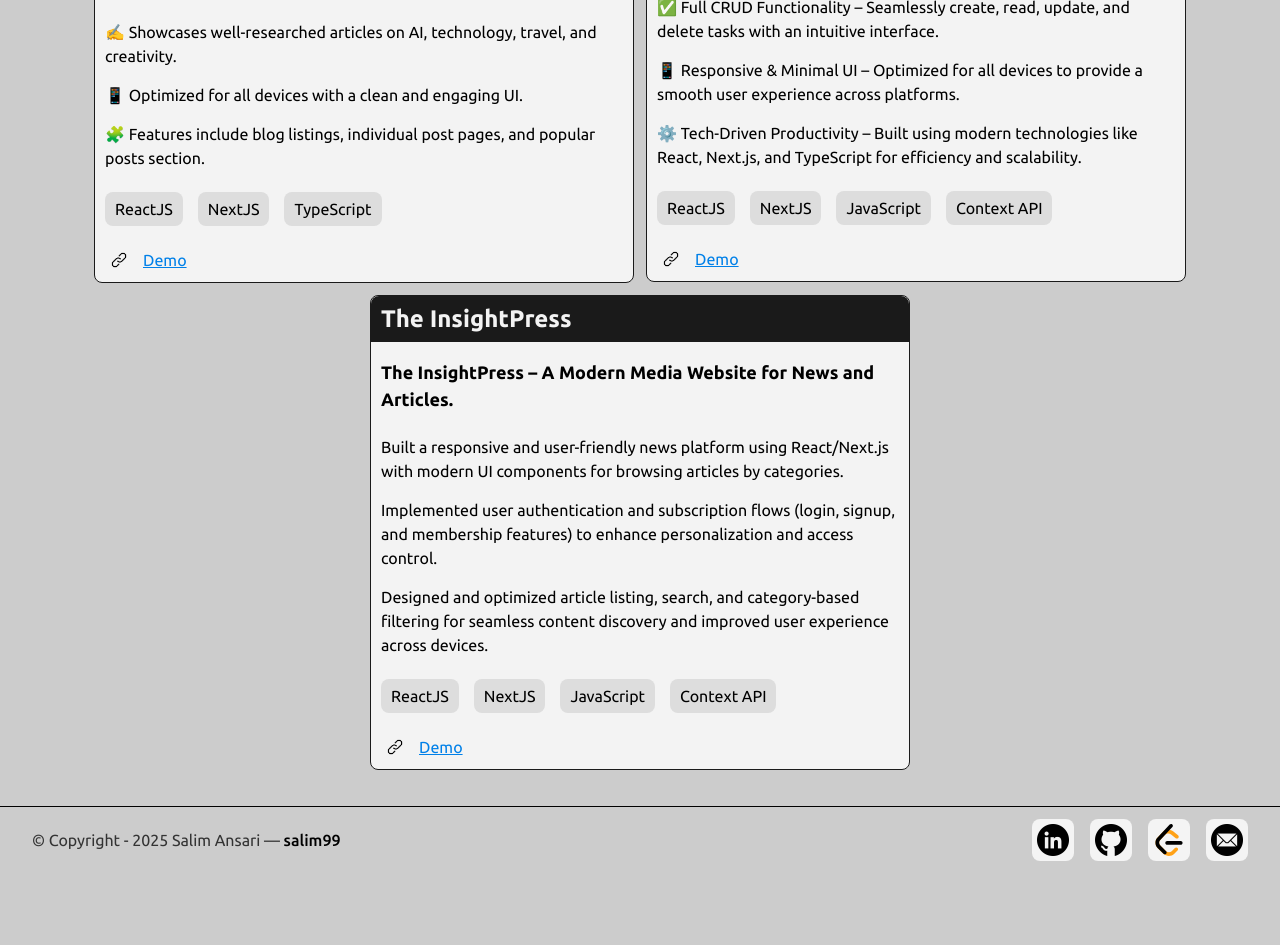
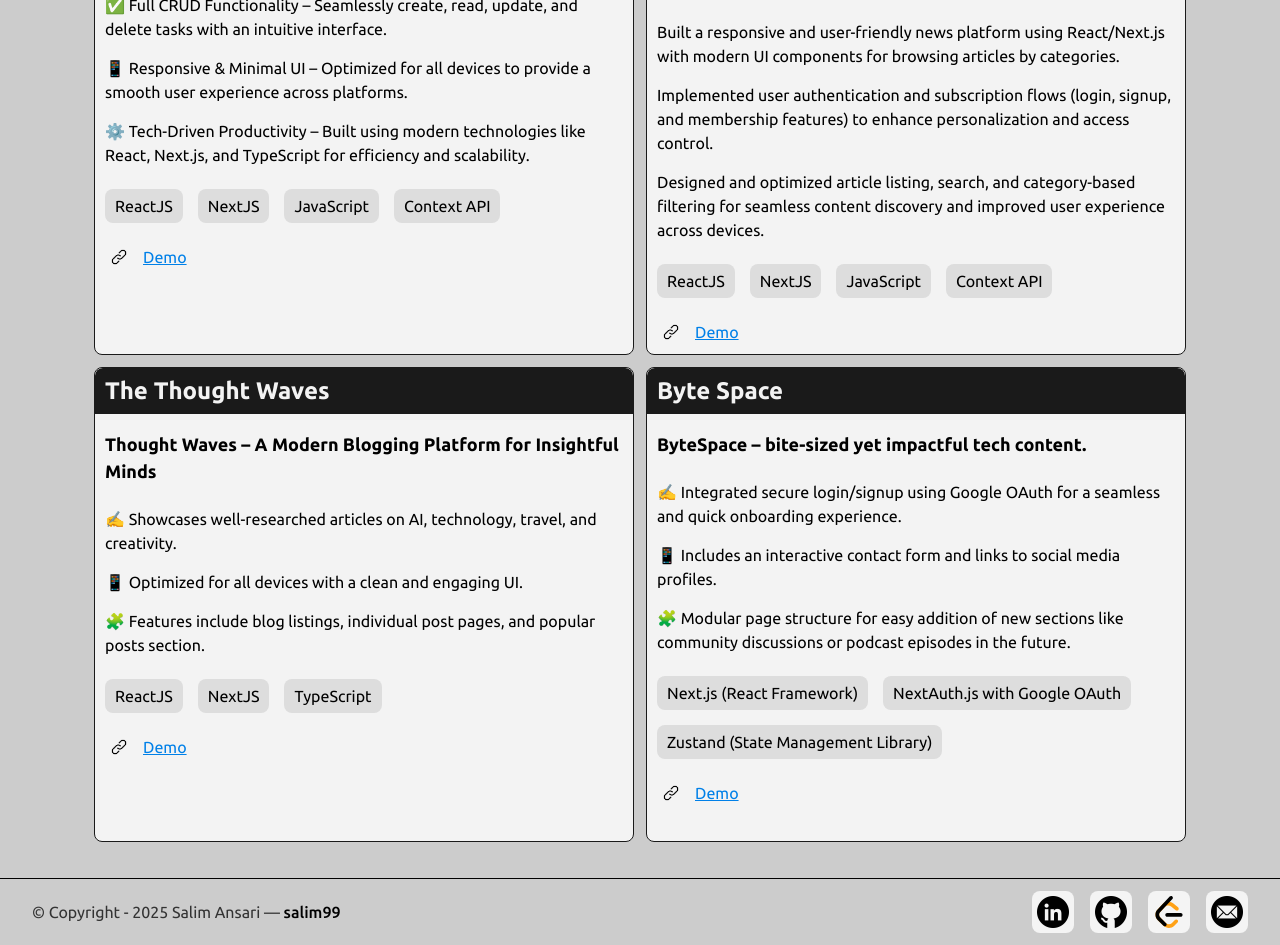
Before and after one commit to salimansari99/salim99, a Next.js app: page /projects in a window 1280 px wide. Shown: the part 340-1285 px from the top of the page. Before the commit the page ends 1213 px from the top, so only its background shows below. Built offline with nearby package versions, Linux system fonts and the light colour scheme; a web font is replaced by a local one.

Commit message:
update project details and add new project "Byte Space"

```diff
--- a/src/app/components/Projects/Projects.module.css
+++ b/src/app/components/Projects/Projects.module.css
@@ -26,6 +26,9 @@
   border-radius: 8px;
   background: #f3f3f3;
   max-width: 540px;
+  width: 100%;
+  height: 475px;
+  overflow: auto;
 }
 
 .projectTop {
@@ -105,5 +108,6 @@
 @media (max-width: 768px) {
     .projectItem {
         width: 100%;
+        height: auto;
     }
 }
--- a/src/app/components/Projects/index.tsx
+++ b/src/app/components/Projects/index.tsx
@@ -6,29 +6,6 @@ export default function Projects() {
         <section className={styles.projectsContainer}>
             <h2 className={styles.title}>Experience</h2>
             <ul className={styles.projectsList}>
-                <li className={styles.projectItem}>
-                    <div className={styles.projectTop}>
-                        {/* <img className={styles.suitcaseIc} src="/images/briefcase.png" alt="" /> */}
-                        <h4 className={styles.projectName}>The Thought Waves</h4>
-                    </div>
-                    <p className={styles.projectDesc}>
-                        Thought Waves – A Modern Blogging Platform for Insightful Minds
-                    </p>
-                    <ul className={styles.descList}>
-                        <li>✍️ Showcases well-researched articles on AI, technology, travel, and creativity.</li>
-                        <li>📱 Optimized for all devices with a clean and engaging UI.</li>
-                        <li>🧩 Features include blog listings, individual post pages, and popular posts section.</li>
-                    </ul>
-                    <ul className={styles.technologies}>
-                        <li className={styles.techItem}>ReactJS</li>
-                        <li className={styles.techItem}>NextJS</li>
-                        <li className={styles.techItem}>TypeScript</li>
-                    </ul>
-                    <div className={styles.demo}>
-                        <img className={styles.linkIc} src="/images/link.png" alt="Link" />
-                        <a href="https://thought-waves.vercel.app/" className={styles.demoLink}>Demo</a>
-                    </div>
-                </li>
                 <li className={styles.projectItem}>
                     <div className={styles.projectTop}>
                         {/* <img className={styles.suitcaseIc} src="/images/briefcase.png" alt="" /> */}
@@ -77,6 +54,52 @@ export default function Projects() {
                         <a href="https://insightpress-media-frontend.vercel.app/" className={styles.demoLink}>Demo</a>
                     </div>
                 </li>
+                <li className={styles.projectItem}>
+                    <div className={styles.projectTop}>
+                        {/* <img className={styles.suitcaseIc} src="/images/briefcase.png" alt="" /> */}
+                        <h4 className={styles.projectName}>The Thought Waves</h4>
+                    </div>
+                    <p className={styles.projectDesc}>
+                        Thought Waves – A Modern Blogging Platform for Insightful Minds
+                    </p>
+                    <ul className={styles.descList}>
+                        <li>✍️ Showcases well-researched articles on AI, technology, travel, and creativity.</li>
+                        <li>📱 Optimized for all devices with a clean and engaging UI.</li>
+                        <li>🧩 Features include blog listings, individual post pages, and popular posts section.</li>
+                    </ul>
+                    <ul className={styles.technologies}>
+                        <li className={styles.techItem}>ReactJS</li>
+                        <li className={styles.techItem}>NextJS</li>
+                        <li className={styles.techItem}>TypeScript</li>
+                    </ul>
+                    <div className={styles.demo}>
+                        <img className={styles.linkIc} src="/images/link.png" alt="Link" />
+                        <a href="https://thought-waves.vercel.app/" className={styles.demoLink}>Demo</a>
+                    </div>
+                </li>
+                <li className={styles.projectItem}>
+                    <div className={styles.projectTop}>
+                        {/* <img className={styles.suitcaseIc} src="/images/briefcase.png" alt="" /> */}
+                        <h4 className={styles.projectName}>Byte Space</h4>
+                    </div>
+                    <p className={styles.projectDesc}>
+                        ByteSpace – bite-sized yet impactful tech content.
+                    </p>
+                    <ul className={styles.descList}>
+                        <li>✍️ Integrated secure login/signup using Google OAuth for a seamless and quick onboarding experience.</li>
+                        <li>📱 	Includes an interactive contact form and links to social media profiles.</li>
+                        <li>🧩 Modular page structure for easy addition of new sections like community discussions or podcast episodes in the future.</li>
+                    </ul>
+                    <ul className={styles.technologies}>
+                        <li className={styles.techItem}> Next.js (React Framework)</li>
+                        <li className={styles.techItem}>NextAuth.js with Google OAuth</li>
+                        <li className={styles.techItem}>Zustand (State Management Library)</li>
+                    </ul>
+                    <div className={styles.demo}>
+                        <img className={styles.linkIc} src="/images/link.png" alt="Link" />
+                        <a href="https://bytespace-omega.vercel.app/" className={styles.demoLink}>Demo</a>
+                    </div>
+                </li>
             </ul>
         </section>
     );
```
